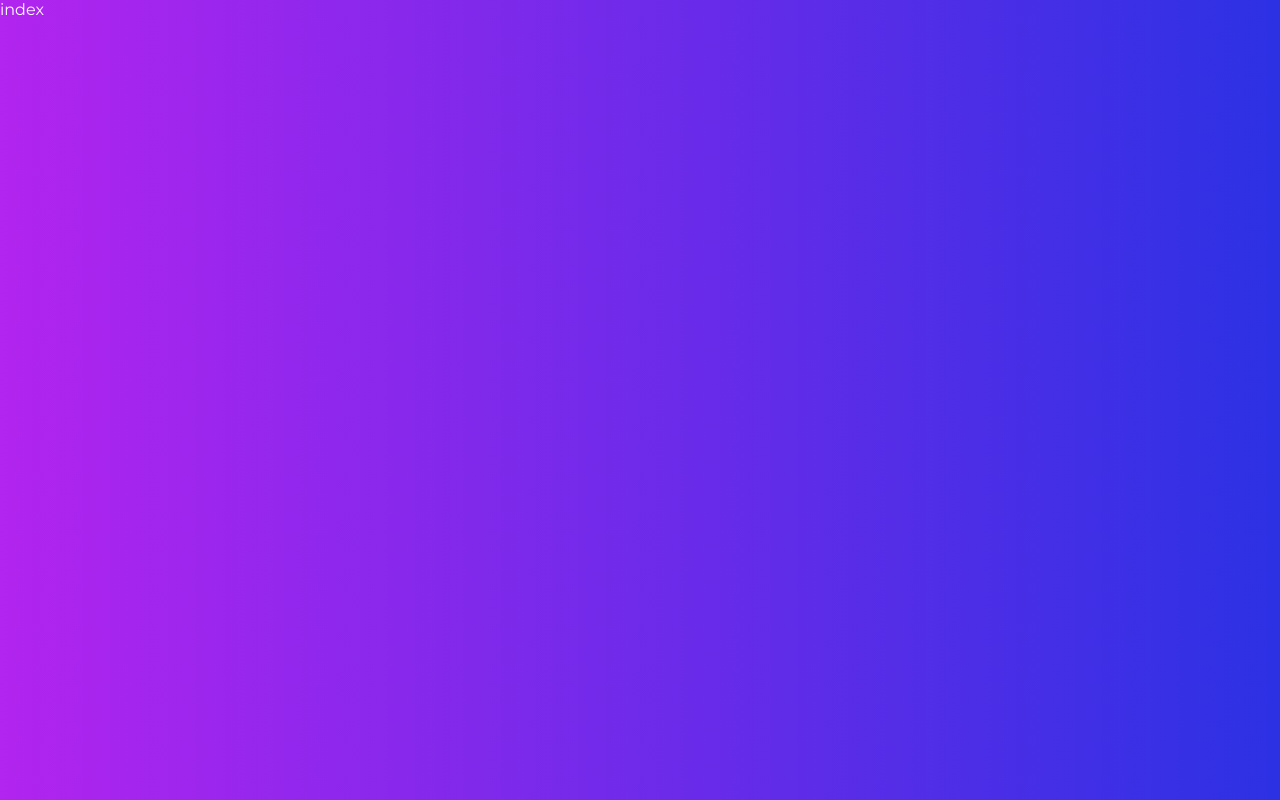
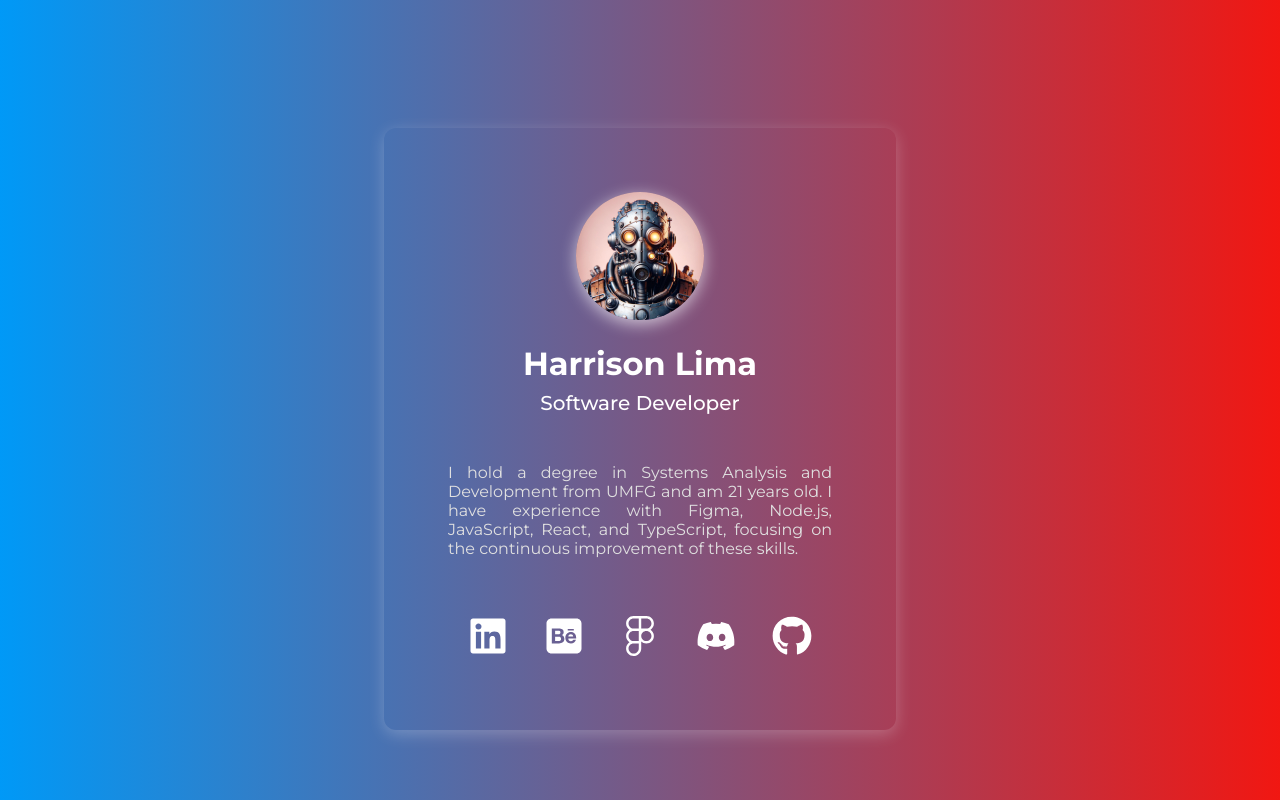
Before and after one commit to HarrisonLima/my-profile, a React (Vite) app: page / in a window 1280 px wide. Built offline with nearby package versions, Linux system fonts and the light colour scheme.

Commit message:
wip CardProfile

```diff
--- a/package.json
+++ b/package.json
@@ -11,6 +11,8 @@
   },
   "dependencies": {
     "@fortawesome/fontawesome-svg-core": "^6.6.0",
+    "@fortawesome/free-brands-svg-icons": "^6.6.0",
+    "@fortawesome/free-regular-svg-icons": "^6.6.0",
     "@fortawesome/free-solid-svg-icons": "^6.6.0",
     "@fortawesome/react-fontawesome": "^0.2.2",
     "react": "^18.3.1",
--- a/src/components/Modal/Home/index.tsx
+++ b/src/components/Modal/Home/index.tsx
@@ -1,7 +1,11 @@
+import Profile from "../../Profile";
+
 const ModalHome = () => {
   return (
-    <div>index</div>
-  )
-}
+    <section className="section__profile">
+      <Profile />
+    </section>
+  );
+};
 
-export default ModalHome
+export default ModalHome;
--- /dev/null
+++ b/src/components/Profile/index.tsx
@@ -0,0 +1,62 @@
+import {
+  faBehanceSquare,
+  faDiscord,
+  faFigma,
+  faGithub,
+  faLinkedin,
+} from "@fortawesome/free-brands-svg-icons";
+import { FontAwesomeIcon } from "@fortawesome/react-fontawesome";
+import profile from "../../assets/profile.jpg";
+
+const Profile = () => {
+  return (
+    <div className="profile">
+      <div className="profile__content">
+        <header className="profile__content__header">
+          <img
+            src={profile}
+            alt="Profile"
+            className="profile__content__header__picture"
+          />
+          <div className="profile__content__header__title-box">
+            <h1 className="heading--primary">Harrison Lima</h1>
+            <h2 className="heading--secondary">Software Developer</h2>
+          </div>
+        </header>
+        <p className="profile__content__bio">
+          I hold a degree in Systems Analysis and Development from UMFG and am
+          21 years old. I have experience with Figma, Node.js, JavaScript,
+          React, and TypeScript, focusing on the continuous improvement of these
+          skills.
+        </p>
+        <footer className="profile__content__footer">
+          <div className="profile__content__social-medias">
+            <FontAwesomeIcon
+              icon={faLinkedin}
+              className="profile__content__social-medias__icon"
+            />
+            <FontAwesomeIcon
+              icon={faBehanceSquare}
+              className="profile__content__social-medias__icon"
+            />
+            <FontAwesomeIcon
+              icon={faFigma}
+              className="profile__content__social-medias__icon"
+            />
+            <FontAwesomeIcon
+              icon={faDiscord}
+              className="profile__content__social-medias__icon"
+            />
+            <FontAwesomeIcon
+              icon={faGithub}
+              className="profile__content__social-medias__icon"
+              onClick={() => console.log("no")}
+            />
+          </div>
+        </footer>
+      </div>
+    </div>
+  );
+};
+
+export default Profile;
--- a/src/styles/abstract/_variables.scss
+++ b/src/styles/abstract/_variables.scss
@@ -2,8 +2,20 @@
 
 $font-primary: "Montserrat", sans-serif;
 
-$color-primary-pink: #b224ef;
-$color-primary-purple: #2c31e4;
+$color-theme-first-primary: #b224ef;
+$color-theme-first-secondary: #2c31e4;
+
+$color-theme-second-primary: #0099f7;
+$color-theme-second-secondary: #f11712;
+
+$color-theme-third-primary: #00bf8f;
+$color-theme-third-secondary: #001510;
+
+$color-theme-fourth-primary: #780206;
+$color-theme-fourth-secondary: #061161;
+
+$color-theme-fifth-primary: #23074d;
+$color-theme-fifth-secondary: #cc5333;
 
 $color-white: #ffffff;
 $color-black: #000000;
--- a/src/styles/base/_animations.scss
+++ b/src/styles/base/_animations.scss
@@ -0,0 +1,37 @@
+@keyframes toggle-theme {
+  0% {
+    background-image: linear-gradient(
+      to right,
+      $color-theme-first-primary,
+      $color-theme-first-secondary
+    );
+  }
+  25% {
+    background-image: linear-gradient(
+      to right,
+      $color-theme-second-primary,
+      $color-theme-second-secondary
+    );
+  }
+  50% {
+    background-image: linear-gradient(
+      to right,
+      $color-theme-third-primary,
+      $color-theme-third-secondary
+    );
+  }
+  75% {
+    background-image: linear-gradient(
+      to right,
+      $color-theme-fourth-primary,
+      $color-theme-fourth-secondary
+    );
+  }
+  100% {
+    background-image: linear-gradient(
+      to right,
+      $color-theme-fifth-primary,
+      $color-theme-fifth-secondary
+    );
+  }
+}
--- a/src/styles/base/_base.scss
+++ b/src/styles/base/_base.scss
@@ -11,11 +11,7 @@ html ::-webkit-scrollbar {
 }
 
 html ::-webkit-scrollbar-thumb {
-  background-image: linear-gradient(
-    to bottom,
-    $color-primary-pink,
-    $color-primary-purple
-  );
+  background-color: $color-gray-300;
   border-radius: 3.5rem;
 }
 
@@ -26,14 +22,16 @@ html ::-webkit-scrollbar-track {
 ::selection {
   background-color: $color-gray-200;
   color: $color-black;
+  font-weight: 700;
 }
 
 :root {
   background-image: linear-gradient(
     to right,
-    $color-primary-pink,
-    $color-primary-purple
+    $color-theme-first-primary,
+    $color-theme-first-secondary
   );
+  animation: toggle-theme 60s infinite;
   color: $color-white;
   font-size: 100%;
   font-synthesis: none;
--- a/src/styles/base/_typography.scss
+++ b/src/styles/base/_typography.scss
@@ -0,0 +1,13 @@
+.heading {
+  color: $color-white;
+
+  &--primary {
+    font-size: 2rem;
+    font-weight: 700;
+  }
+
+  &--secondary {
+    font-size: 1.25rem;
+    font-weight: 500;
+  }
+}
--- /dev/null
+++ b/src/styles/components/_profile.scss
@@ -0,0 +1,89 @@
+.profile {
+  border-radius: 0.75rem;
+  box-shadow: 0 0.25rem 1rem rgba($color-white, 0.24);
+  display: inline-block;
+  padding: 4rem;
+  text-align: center;
+  transition: all 0.3s ease-in-out;
+
+  &:hover {
+    box-shadow: 0 0.25rem 1rem rgba($color-white, 0.48);
+  }
+
+  &__content {
+    align-items: center;
+    display: flex;
+    flex-direction: column;
+    gap: 3rem;
+    justify-content: center;
+
+    &__header {
+      align-items: center;
+      display: flex;
+      flex-direction: column;
+      gap: 1.5rem;
+      justify-content: center;
+
+      &__picture {
+        border-radius: 50%;
+        box-shadow: 0 0.25rem 1rem rgba($color-white, 0.64);
+        height: 8rem;
+        object-fit: cover;
+        transition: all 0.3s ease-in-out;
+        width: 8rem;
+
+        &:hover {
+          box-shadow: rgba($color-white, 0.24) 0 0.5rem 1.5rem,
+            rgba($color-white, 0.12) 0 1rem 3.5rem,
+            rgba($color-white, 0.1) 0 1.5rem 5rem;
+        }
+      }
+
+      &__title-box {
+        display: flex;
+        flex-direction: column;
+        gap: 0.5rem;
+      }
+    }
+
+    &__bio {
+      color: $color-gray-300;
+      max-width: 24rem;
+      text-align: justify;
+      transition: all 0.3s ease-in-out;
+
+      &:hover {
+        color: $color-white;
+      }
+    }
+
+    &__social-medias {
+      display: flex;
+      gap: 1rem;
+
+      &:hover &__icon:not(:hover) {
+        filter: blur(0.0675rem);
+      }
+
+      &__icon {
+        border: 0.125rem solid transparent;
+        border-radius: 50%;
+        cursor: pointer;
+        height: 2.5rem;
+        padding: 0.5rem;
+        transition: all 0.3s ease-in-out;
+        width: 2.5rem;
+
+        &:hover {
+          border-color: $color-gray-200;
+          transform: translateY(-0.75rem) scale(1.25);
+        }
+
+        &:active,
+        &:focus {
+          transform: translateY(-0.25rem) scale(1.25);
+        }
+      }
+    }
+  }
+}
--- /dev/null
+++ b/src/styles/pages/_home.scss
@@ -0,0 +1,7 @@
+.section {
+    &__profile {
+        display: flex;
+        justify-content: center;
+        padding-top: 8rem;
+    }
+}
--- a/src/styles/style.scss
+++ b/src/styles/style.scss
@@ -4,3 +4,7 @@
 @import "./base/animations";
 @import "./base/base";
 @import "./base/typography";
+
+@import "./components/profile";
+
+@import "./pages/home";
```
Also changed, not shown: src/assets/profile.jpg (added), 1 other file (tests, documents, lock files or other folders).
